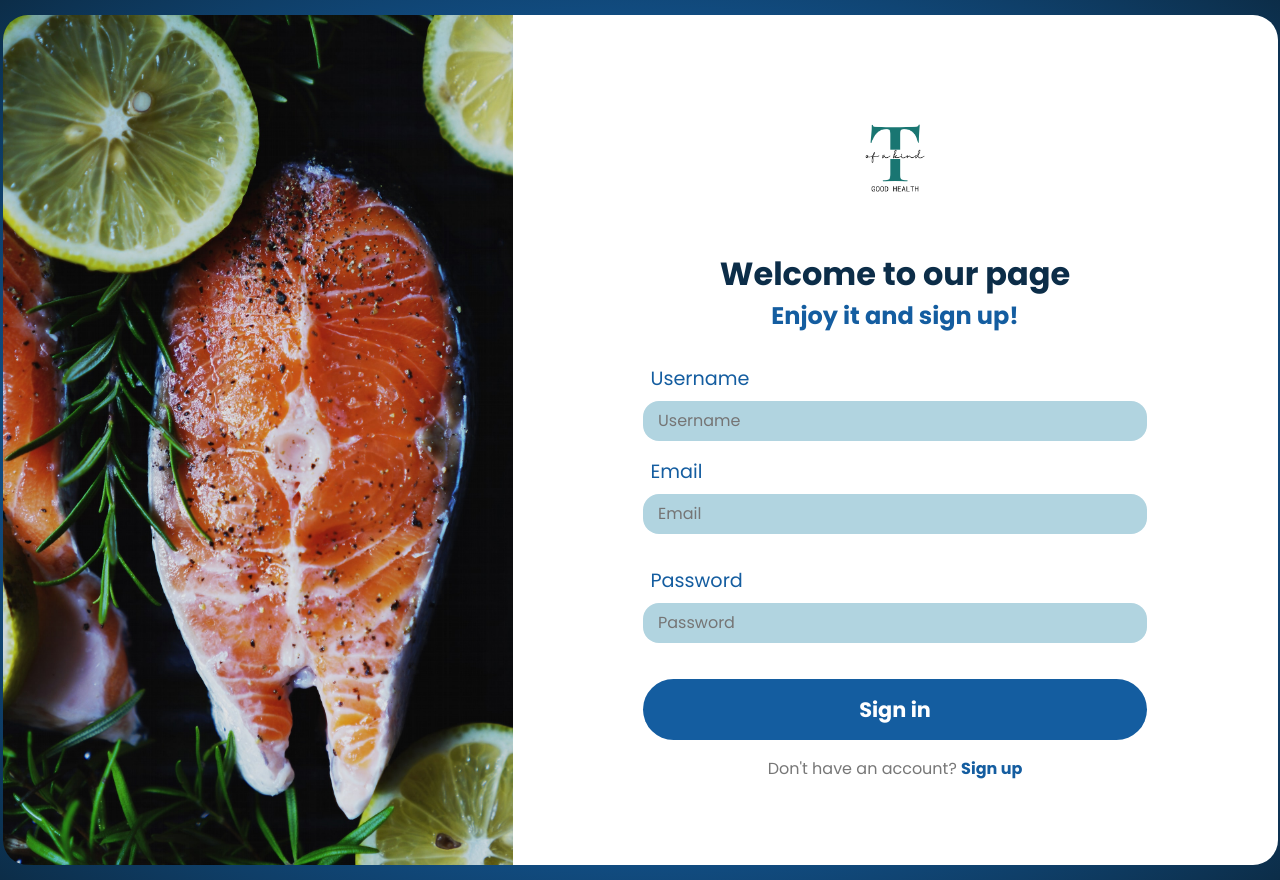
After one commit to Mariusq17/five_of_a_kind, a PHP site: page /login.html in a window 1280 px wide. The commit adds this page. Run offline with PHP 8.4, Linux system fonts and the light colour scheme.

Commit message:
We now have a login page

```diff
--- /dev/null
+++ b/signup/login.html
@@ -0,0 +1,66 @@
+<!DOCTYPE html>
+<html lang="en">
+  <head>
+    <meta charset="UTF-8" />
+    <meta http-equiv="X-UA-Compatible" content="IE=edge" />
+    <meta name="viewport" content="width=device-width, initial-scale=1.0" />
+    <link rel="stylesheet" href="style.css" />
+    <title>Login Form Concept</title>
+    <link rel="preconnect" href="https://fonts.googleapis.com" />
+    <link rel="preconnect" href="https://fonts.gstatic.com" crossorigin />
+    <link
+      href="https://fonts.googleapis.com/css2?family=Poppins:wght@400;700;900&display=swap"
+      rel="stylesheet"
+    />
+  </head>
+  <body>
+    <div class="container">
+      <div
+        class="login-image"
+        style="background-image: url(./images/login-bg-image.jpg)"
+      ></div>
+      <div class="form-content center">
+        <div class="form-logo"></div>
+        <div class="center">
+          <h1>Welcome to our page</h1>
+          <h2>Enjoy it and sign up!</h2>
+        </div>
+        <form action="#" class="center">
+          <div class="field center">
+            <label for="username">Username</label>
+            <input
+              type="text"
+              id="username"
+              name="username"
+              placeholder="Username"
+              required
+            />
+          </div>
+          <div class="field center">
+            <label for="email">Email</label>
+            <input
+              type="email"
+              id="email"
+              name="email"
+              placeholder="Email"
+              required
+            />
+          </div>
+          <div class="field center">
+            <label for="password">Password</label>
+            <input
+              type="password"
+              id="password"
+              name="password"
+              placeholder="Password"
+              required
+            />
+          </div>
+
+          <button type="submit">Sign in</button>
+          <h3>Don't have an account? <a href="sign-up.html">Sign up</a></h3>
+        </form>
+      </div>
+    </div>
+  </body>
+</html>
--- a/signup/style.css
+++ b/signup/style.css
@@ -39,7 +39,7 @@ body {
 .container {
     min-width: calc(1.5 * var(--container-size));
     height: var(--container-size);
-    background-color: green;
+    background-color: transparent;
     overflow: hidden;
     border-radius: 25px;
     display: flex;
@@ -181,6 +181,15 @@ h3 > a {
     color: var(--dark-green);
 }
 
+.form-logo {
+    width: 150px;
+    height: 150px;
+    background-image: url(./images/three-of-a-kindd.png);
+    background-size: cover;
+    background-repeat: no-repeat;
+    /* display: ; */
+  }
+
 @media (max-width: 1200px) {
     :root {
         --container-size: 650px;
@@ -205,6 +214,12 @@ h3 > a {
     .form-content {
         width: 100%;
         height: 100%;
+
+    }
+
+    .form-logo {
+        width: 200px;
+        height: 200px;
     }
 
 }
```
Also changed, not shown: signup/images/background-image-1.jpg (deleted), signup/images/background-image-2.jpg (deleted), signup/images/background-image-3.jpg (deleted), signup/images/background-image-4.jpg (deleted), signup/images/login-bg-image.jpg (added), signup/images/montain-background-design-for-div-card-2.jpg (deleted), signup/images/montain-background-design-for-div-card.jpg (deleted), signup/images/three-of-a-kindd.png (added), signup/sign-up.html (renamed from signup/index.html).
